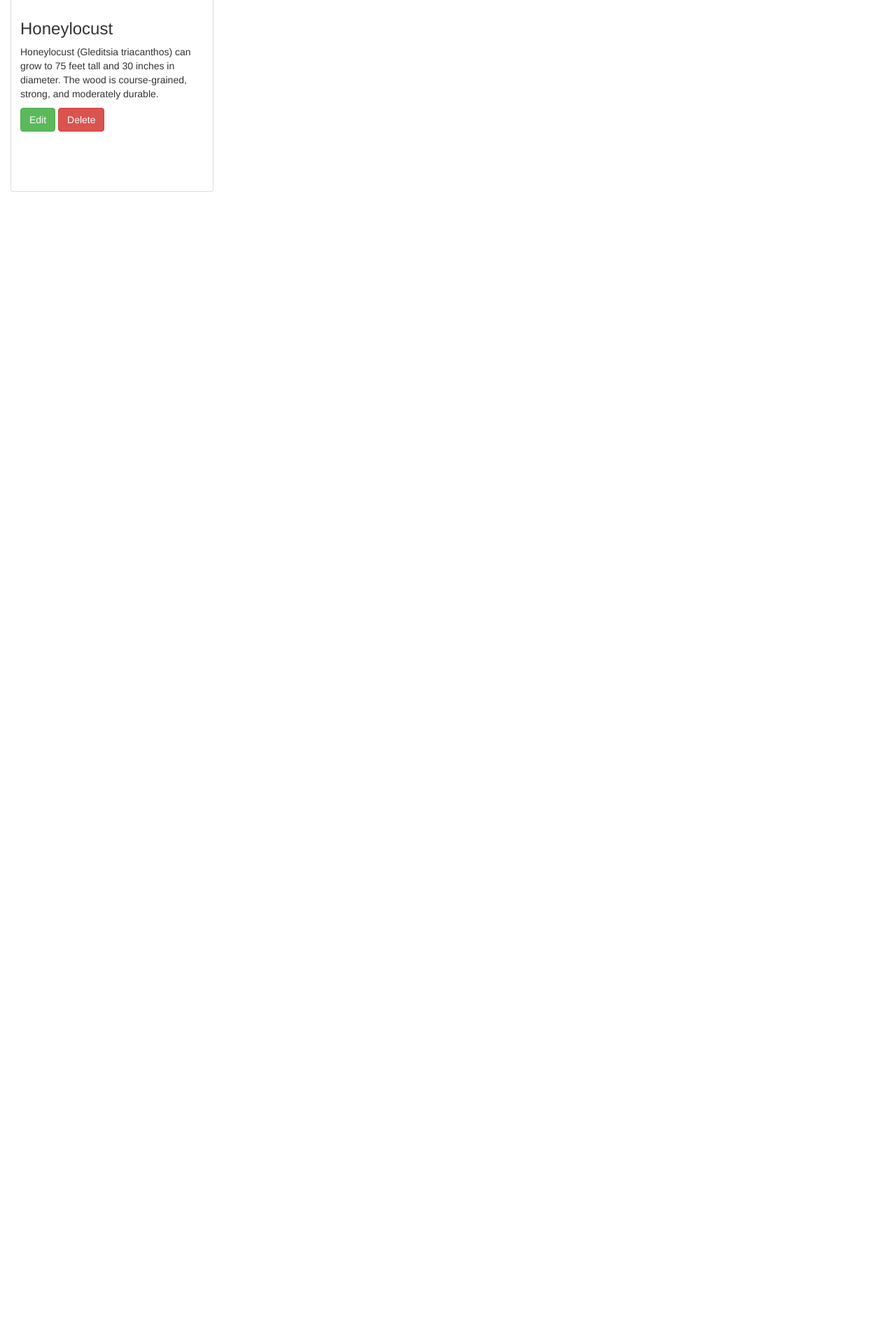
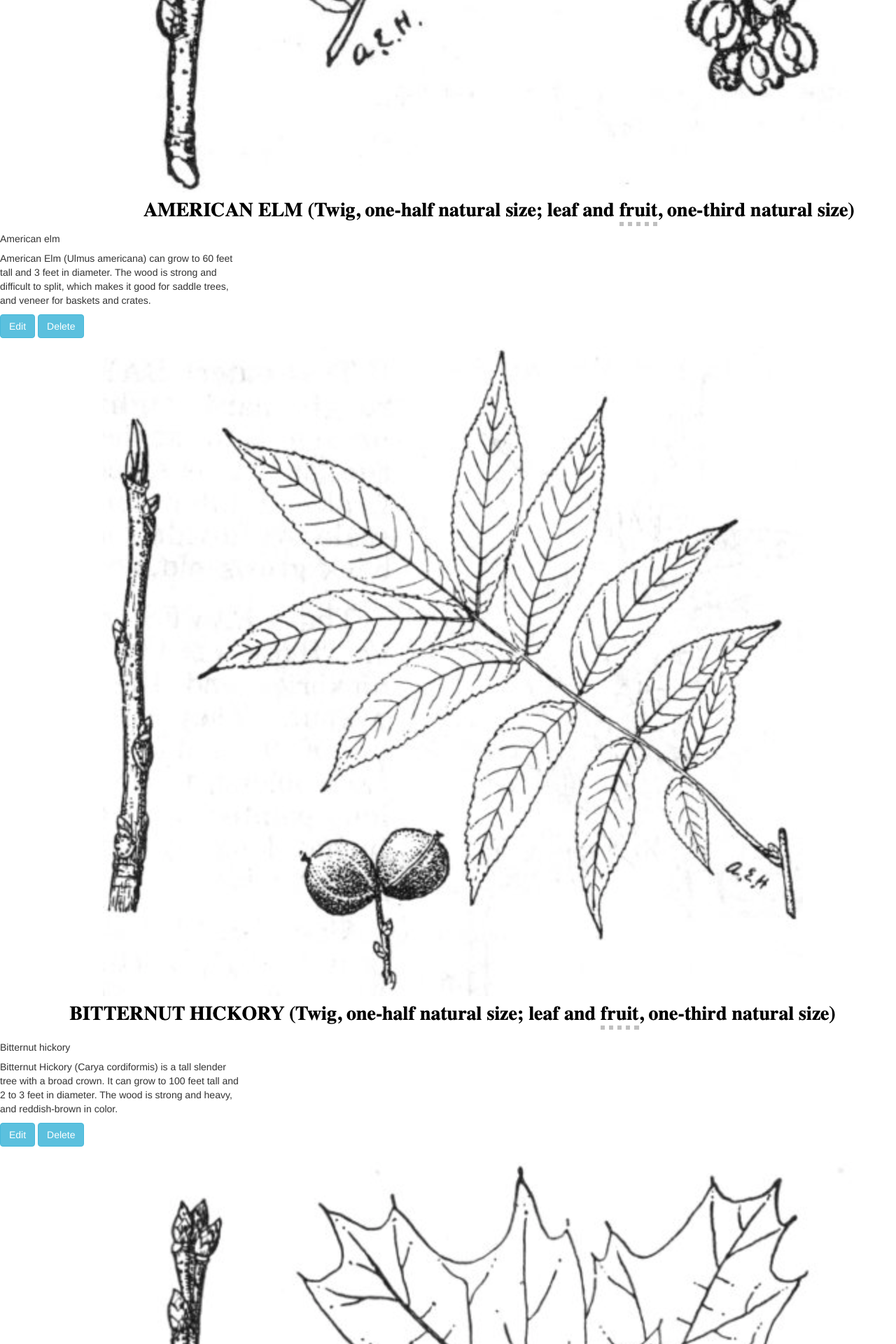
Before and after one commit to jwlunsford/udacity_projects, a Flask app: page /category/1/items/ in a window 1280 px wide; the page is wider, and only the part inside the window is pictured. Shown: the part 978-2898 px from the top of that part at 70% size. Before the commit the page ends 1252 px from the top of that part, so only its background shows below. Run offline with Flask 2, Linux system fonts and the light colour scheme; some libraries are stand-ins or nearby versions.

Commit message:
Update: now using Bootstrap 4.

```diff
--- a/item_catalog/templates/showItems.html
+++ b/item_catalog/templates/showItems.html
@@ -6,21 +6,23 @@
 <div class="row">
   <div class="col-xs-6 col-md-12"><br /></div>
 </div>
-
-
 <div class="row">
   {% for item in items %}
-  <div class="col-xs-6 col-md-3">
-    <div class="thumbnail">
-      <img src="{{ url_for('static', filename=item.photo_filename) }}" alt="...">
-      <div class="caption">
-        <h3>{{ item.name|capitalize }}</h3>
-        <p>{{ item.description }}</p>
-        <p><a href="#" class="btn btn-success" role="button">Edit</a>
-        <a href="#" class="btn btn-danger" role="button">Delete</a></p>
+  <!--<div class="col-xs-6 col-md-3">-->
+    <div class="card-deck">
+      <div class="card mx-4 mt-4" style="max-width: 350px;">
+        <img class="card-img-top h-50 w-100" src="{{ url_for('static', filename=item.photo_filename) }}" alt="...">
+        <div class="card-body h-25">
+          <h5 class="card-title">{{ item.name|capitalize }}</h5>
+          <p class="card-text">{{ item.description }}</p>
+        </div>
+        <div class="card-footer">
+          <a href="#" class="btn btn-info ml-0 mt-auto" role="button">Edit</a>
+          <a href="#" class="btn btn-info ml-0 mt-auto" role="button">Delete</a>
+        </div>
       </div>
     </div>
-  </div>
+  <!--</div>-->
   {% endfor %}
 </div>
 
```
